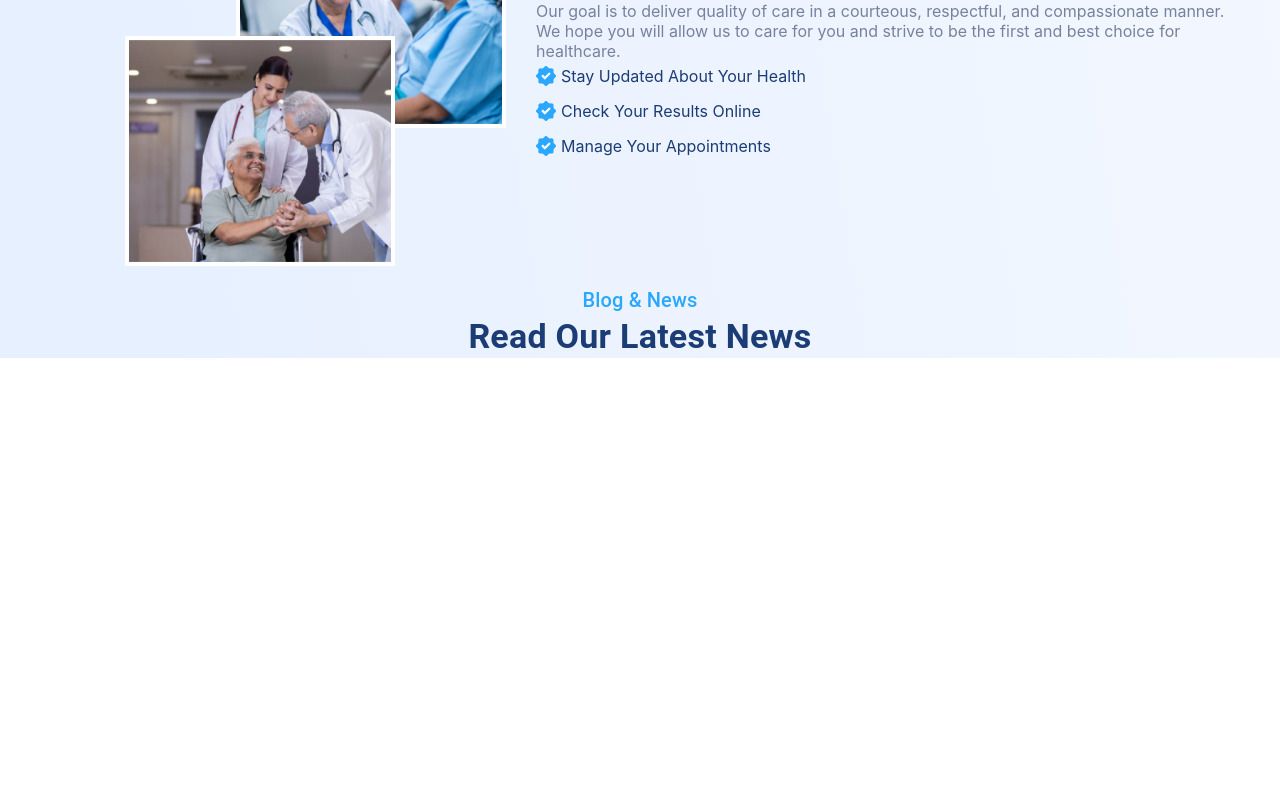
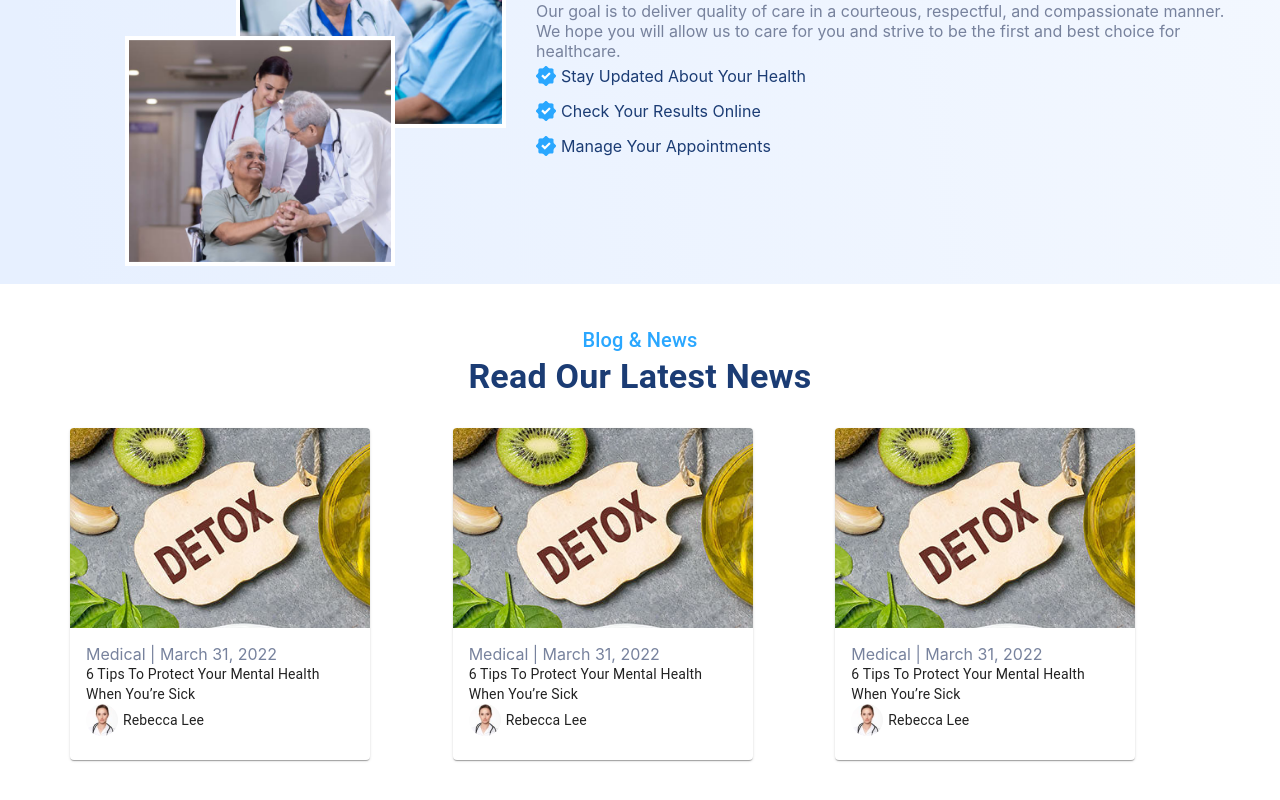
Before and after one commit to prachi397/Medify---Slot-Booking, a React (Create React App) app: page / in a window 1280 px wide. Shown: the part 2251-3051 px from the top of the page. Before the commit the page ends 2609 px from the top, so only its background shows below. Built offline with nearby package versions, Linux system fonts and the light colour scheme; no server answers.

Commit message:
latest news section

```diff
--- a/src/components/LatestNews/LatestNews.js
+++ b/src/components/LatestNews/LatestNews.js
@@ -1,16 +1,82 @@
-import { Box, Typography } from "@mui/material";
+import {
+  Box,
+  Card,
+  CardContent,
+  CardMedia,
+  Grid,
+  Typography,
+} from "@mui/material";
 import latestNews from "../../Assets/latestNews.png";
+import doctorImg from "../../Assets/doctorImg.png";
 import React from "react";
 
 const LatestNews = () => {
+  const cardArray = [
+    {
+      img: latestNews,
+      title: "Medical",
+      date: "March 31, 2022",
+      text: "6 Tips To Protect Your Mental Health When You’re Sick",
+      doctorImg: doctorImg,
+      doctorName: "Rebecca Lee",
+    },
+    {
+      img: latestNews,
+      title: "Medical",
+      date: "March 31, 2022",
+      text: "6 Tips To Protect Your Mental Health When You’re Sick",
+      doctorImg: doctorImg,
+      doctorName: "Rebecca Lee",
+    },
+    {
+      img: latestNews,
+      title: "Medical",
+      date: "March 31, 2022",
+      text: "6 Tips To Protect Your Mental Health When You’re Sick",
+      doctorImg: doctorImg,
+      doctorName: "Rebecca Lee",
+    },
+  ];
   return (
-    <Box>
+    <Box sx={{background:"#FFFFFF", padding:"40px"}}>
       <Typography variant="h6" sx={{ color: "#2AA7FF" }}>
         Blog & News
       </Typography>
       <Typography variant="h4" sx={{ color: "#1B3C74", fontWeight: "bold" }}>
         Read Our Latest News
       </Typography>
+      <Grid container spacing={1} sx={{ padding: "30px" }}>
+        {cardArray.map((ele, index) => (
+          <Grid item key={index} xs={12} sm={6} md={4}>
+            <Card sx={{ maxWidth: 300, textAlign: "left" }}>
+              {/* Card Image */}
+              <CardMedia
+                component="img"
+                height="200"
+                image={ele.img}
+                alt="card image"
+              />
+
+              {/* Card Content */}
+              <CardContent>
+                <Typography
+                  variant="p"
+                  sx={{ color: "#77829D", fontSize: "16px" }}
+                >
+                  <span>{ele.title}</span>
+                  {" | "}
+                  <span>{ele.date}</span>
+                </Typography>
+                <Typography variant="body2">{ele.text}</Typography>
+                <Box sx={{ display: "flex", alignItems: "center", gap: "5px" }}>
+                  <img src={ele.doctorImg} />
+                  <Typography variant="body2">{ele.doctorName}</Typography>
+                </Box>
+              </CardContent>
+            </Card>
+          </Grid>
+        ))}
+      </Grid>
     </Box>
   );
 };
```
Also changed, not shown: src/Assets/doctorImg.png (added).
